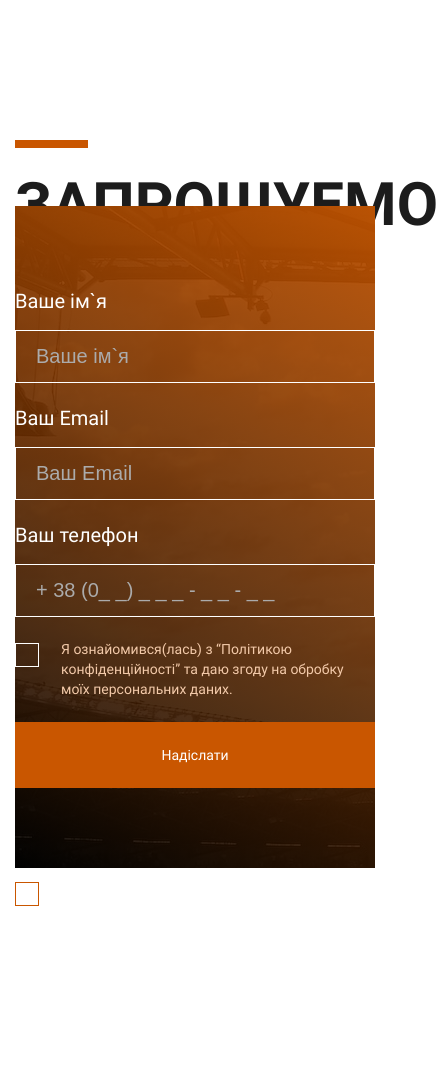
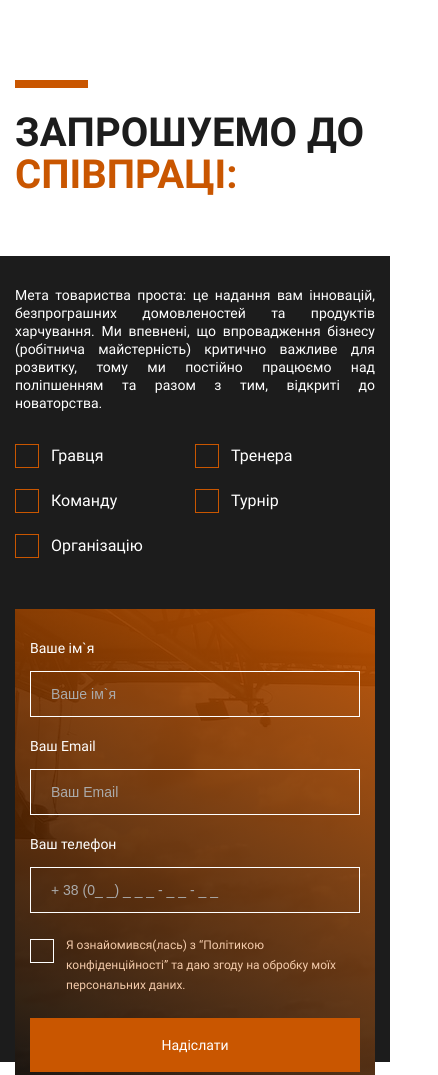
Before and after one commit to Grinch3214/region, a website: page app/index.html in a window 390 px wide. Shown: the part 844-1919 px from the top of the page, 438 px wide, since content can reach past the window. Before the commit the page ends 1831 px from the top, so only its background shows below. Drawn offline with Linux system fonts and the light colour scheme; files whose address does not match are found by name.

Commit message:
added adaptive for partnership section

```diff
--- a/app/index.html
+++ b/app/index.html
@@ -74,17 +74,17 @@
 								<div class="partnership__container">
 									<div class="input-box">
 										<label for="" class="input-box__label partnership__form-label">Ваше ім`я</label>
-										<input class="input-box__input partnership__form-input" type="text" placeholder="Ваше ім`я">
+										<input class="input-box__input partnership__form-input" type="text" placeholder="Ваше ім`я" required>
 									</div>
 
 									<div class="input-box">
 										<label for="" class="input-box__label partnership__form-label">Ваш Email</label>
-										<input class="input-box__input partnership__form-input" type="text" placeholder="Ваш Email">
+										<input class="input-box__input partnership__form-input" type="email" placeholder="Ваш Email" required>
 									</div>
 
 									<div class="input-box">
 										<label for="" class="input-box__label partnership__form-label">Ваш телефон</label>
-										<input class="input-box__input partnership__form-input" type="text" placeholder="+ 38 (0_ _) _ _ _ - _ _ - _ _">
+										<input class="input-box__input partnership__form-input" type="tel" placeholder="+ 38 (0_ _) _ _ _ - _ _ - _ _" required>
 									</div>
 
 									<div class="custom-checkbox partnership__form-checkbox">
--- a/app/scss/_global.scss
+++ b/app/scss/_global.scss
@@ -36,7 +36,7 @@ body {
 		opacity: .5;
 	}
 	@media (max-width: 790px) {
-		font-size: 0.7em;
+		font-size: 0.7rem;
 	}
 }
 
@@ -47,6 +47,10 @@ body {
 	text-transform: uppercase;
 	padding-top: 32px;
 	position: relative;
+	@media (max-width: 790px) {
+		font-size: 2rem;
+		line-height: 2.1rem;
+	}
 	&::before {
 		position: absolute;
 		content: '';
@@ -77,6 +81,9 @@ body {
 		padding: 2px 0 3px 46px;
 		line-height: 1rem;
 		cursor: pointer;
+		@media (max-width: 790px) {
+			padding-left: 36px;
+		}
 		&::before {
 			content: '';
 			position: absolute;
@@ -114,6 +121,9 @@ body {
 	&__label {
 		display: block;
 		margin-bottom: 14px;
+		@media (max-width: 790px) {
+			font-size: 0.7rem;
+		}
 	}
 
 	&__input {
@@ -124,6 +134,9 @@ body {
 		border: 1px solid #FFF;
 		background: transparent;
 		transition: border-color .2s;
+		@media (max-width: 790px) {
+			font-size: 0.7rem;
+		}
 		&:focus {
 			outline: 0;
 			border-color: $orange-color;
@@ -131,6 +144,9 @@ body {
 		}
 		&::placeholder {
 			color: $light-gray;
+			@media (max-width: 790px) {
+				font-size: 0.7rem;
+			}
 		}
 	}
 }
--- a/app/scss/_partnership.scss
+++ b/app/scss/_partnership.scss
@@ -1,5 +1,11 @@
 .partnership {
 	padding-top: 140px;
+	line-height: 1.5rem;
+	@media (max-width: 790px) {
+		font-size: 0.7rem;
+		line-height: 0.9rem;
+		padding-top: 80px;
+	}
 	.container {
 		position: relative;
 	}
@@ -13,7 +19,12 @@
 		color: $white-color;
 		position: relative;
 		padding: 60px 0;
-		line-height: 1.5rem;
+		@media (max-width: 1100px) {
+			padding-bottom: 0;
+		}
+		@media (max-width: 790px) {
+			padding-top: 30px;
+		}
 		&::before {
 			content: '';
 			position: absolute;
@@ -22,14 +33,29 @@
 			margin-left: calc(-50vw + 640px);
 			margin-right: 70px;
 			background: $dark-color;
+			@media (max-width: 1310px) {
+				margin-left: -15px;
+			}
+			@media (max-width: 1100px) {
+				margin-right: -15px;
+				margin-bottom: 40px;
+			}
 		}
 		form {
 			max-width: 520px;
+			@media (max-width: 1210px) {
+				max-width: 430px;
+			}
+			@media (max-width: 1100px) {
+				max-width: 620px;
+				margin: 0 auto;
+			}
 		}
 	}
 
 	&__text {
 		margin-bottom: 32px;
+		text-align: justify;
 	}
 
 	&__group {
@@ -37,6 +63,10 @@
 		grid-template-columns: repeat(2, 1fr);
 		> div {
 			margin-bottom: 20px;
+		}
+		@media (max-width: 790px) {
+			font-size: 0.8rem;
+			margin-bottom: 30px;
 		}
 	}
 
@@ -53,7 +83,13 @@
 		max-width: 620px;
 		width: 100%;
 		background: linear-gradient(207deg, rgba(201, 86, 0, 0.9) 0%, rgba(0, 0, 0, 0.7) 100%), linear-gradient(50deg, rgba(0, 0, 0, 0.7), rgba(0, 0, 0, 0.4) 100%), url('../images/partnership-form-bg.jpg'), 50% / cover no-repeat, #C95600;
-		padding: 80px 0;
+		padding: 80px 15px;
+		@media (max-width: 1100px) {
+			position: static;
+		}
+		@media (max-width: 420px) {
+			padding: 30px 15px;
+		}
 	}
 
 	&__container {
@@ -79,6 +115,9 @@
 		label {
 			font-size: 0.7rem;
 			color: $inputs-color;
+			@media (max-width: 790px) {
+				font-size: 0.6rem;
+			}
 			&::before {
 				border-color: $white-color;
 				top: 6px;
--- a/app/scss/_vars.scss
+++ b/app/scss/_vars.scss
@@ -10,3 +10,5 @@ $inputs-color: #F3CAAA;
 
 
 $darkgray-color: #343434;
+
+// 420 790 865 1100
```
Also changed, not shown: app/css/style.min.css.
